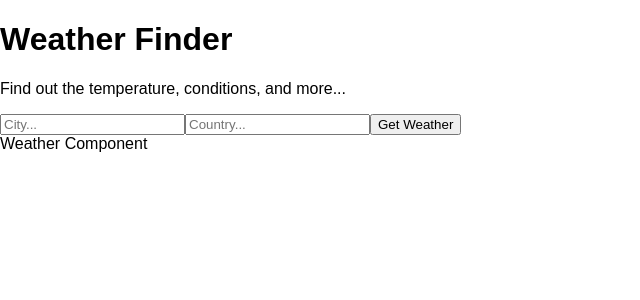
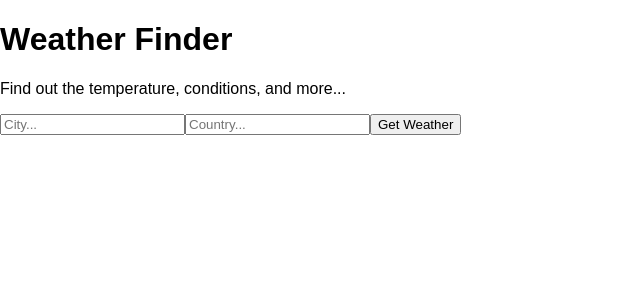
Before and after one commit to claudiabringaseverett/weather-app, a React (Create React App) app: page / in a window 1280 px wide. Shown: the top 300 px of the page, without its empty margins (0-640 px from the left). Built offline with nearby package versions, Linux system fonts and the light colour scheme.

Commit message:
made changes on App.js and weather.js to add values for temp, city, region, country, humidity and error

```diff
--- a/src/App.js
+++ b/src/App.js
@@ -6,23 +6,63 @@ import Weather from './components/Weather';
 const API_KEY = "75597c0db16a43b8844163342202704";
 
 class App extends React.Component {
+
+  state = {
+    temperature: undefined,
+    city: undefined,
+    region: undefined,
+    country: undefined,
+    humidity: undefined,
+    error: undefined
+  }
+
   getWeather = async (e) => {
     e.preventDefault();
     const city = e.target.elements.city.value;
     const country = e.target.elements.country.value;
     const api_call = await fetch(`http://api.weatherapi.com/v1/current.json?key=${API_KEY}&q=${city},${country}`);
     const data = await api_call.json();
+
+    if (city && country) {
       console.log(data);
+      this.setState({
+        temperature: data.current.temp_f,
+        city: data.location.name,
+        region: data.location.region,
+        country: data.location.country,
+        humidity: data.current.humidity,
+        text: data.current.condition.text,
+        error: ""
+      });
+    } else {
+      this.setState({
+        temperature: undefined,
+        city: undefined,
+        region: undefined,
+        country: undefined,
+        humidity: undefined,
+        text: undefined,
+        error: 'Please enter values.'
+      });
+    }
   }
   render() {
     return (
       <div>
         <Titles />
-          <Form getWeather={this.getWeather}/>
-          <Weather />
+        <Form getWeather={this.getWeather} />
+        <Weather
+          temperature={this.state.temperature}
+          city={this.state.city}
+          region={this.state.region}
+          country={this.state.country}
+          humidity={this.state.humidity}
+          text={this.state.text}
+          error={this.state.error}
+        />
       </div>
-    )
+    );
   }
-}
+};
 
 export default App;
--- a/src/components/Weather.js
+++ b/src/components/Weather.js
@@ -3,7 +3,12 @@ import React from 'react';
 class Weather extends React.Component {
     render() {
         return (
-            <div>Weather Component</div>
+            <div>
+                { this.props.city && this.props.region && this.props.country && <p>Location: {this.props.city}, {this.props.region}, {this.props.country}</p> }
+                { this.props.temperature && <p>Temperature: {this.props.temperature}</p> }
+                { this.props.humidity && <p>Humidity: {this.props.humidity}</p> }
+                { this.props.text && <p>Conditions: {this.props.text}</p> }
+            </div>
         );
     }
 };
```
Lines whose indentation alone changed are shown as unchanged.
